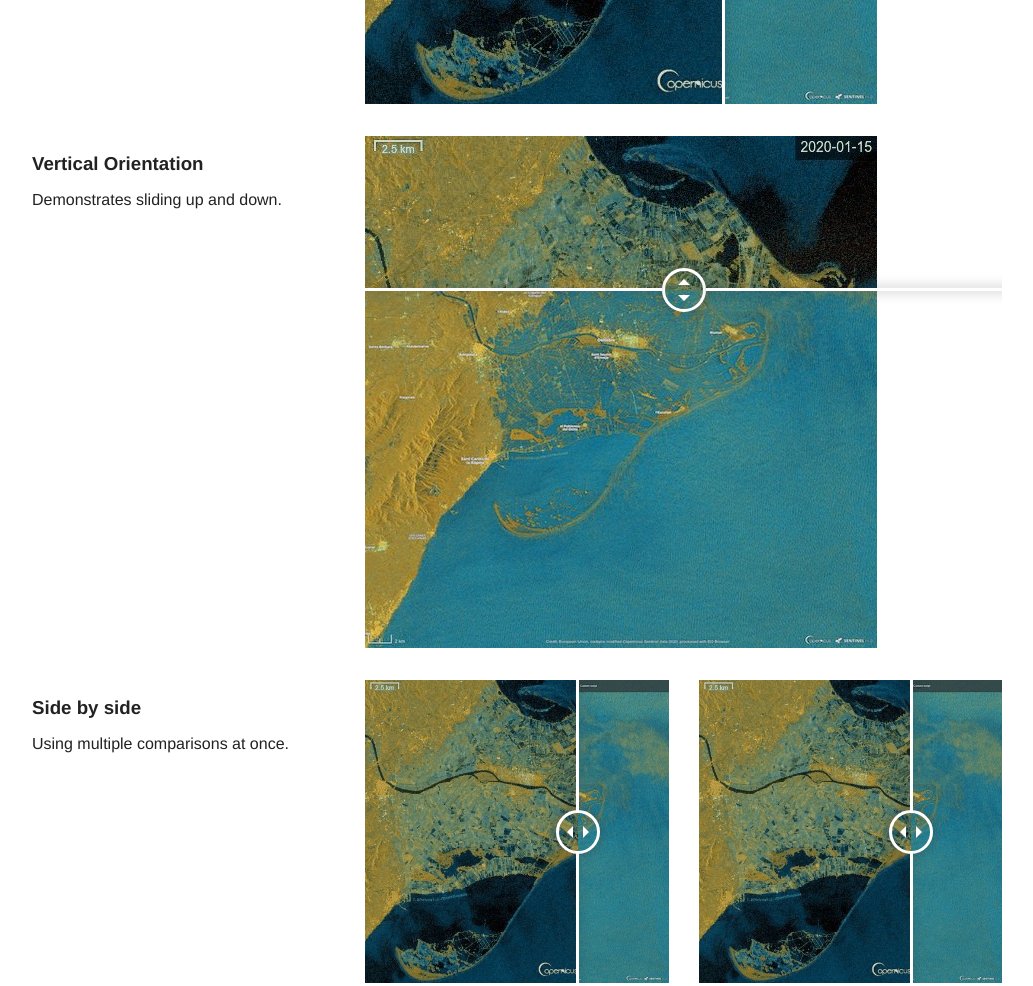
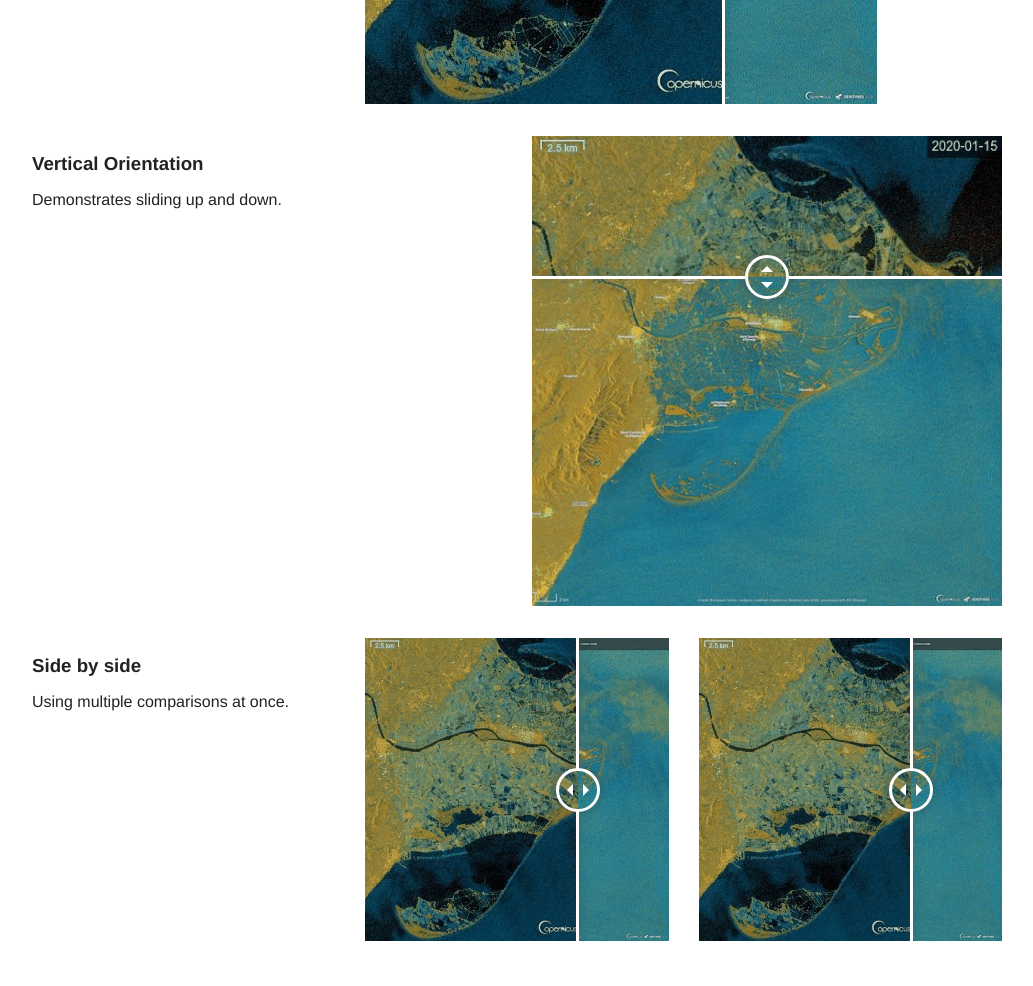
Before and after one commit to Lauraruizoliveros/juxtaposition, a website: page index.htm in a window 1280 px wide. Shown: the part 440-1426 px from the top of the page, without its empty margins (123-1156 px from the left). Drawn offline with nearby package versions, Linux system fonts and the light colour scheme; files whose address does not match are found by name.

Commit message:
Update index.htm

```diff
--- a/index.htm
+++ b/index.htm
@@ -33,7 +33,7 @@
       <h3>Vertical Orientation</h3>
       <p>Demonstrates sliding up and down.</p>
       </div>
-      <div class="large-8 columns">
+      <div class="large-6 columns">
        <div class="img2" data-orientation="vertical">
        <img src="img2/Gloria_15_Enero.jpeg" />
        <img src="img2/Gloria_21_Enero.jpeg" />
```
Lines whose indentation alone changed are shown as unchanged.
